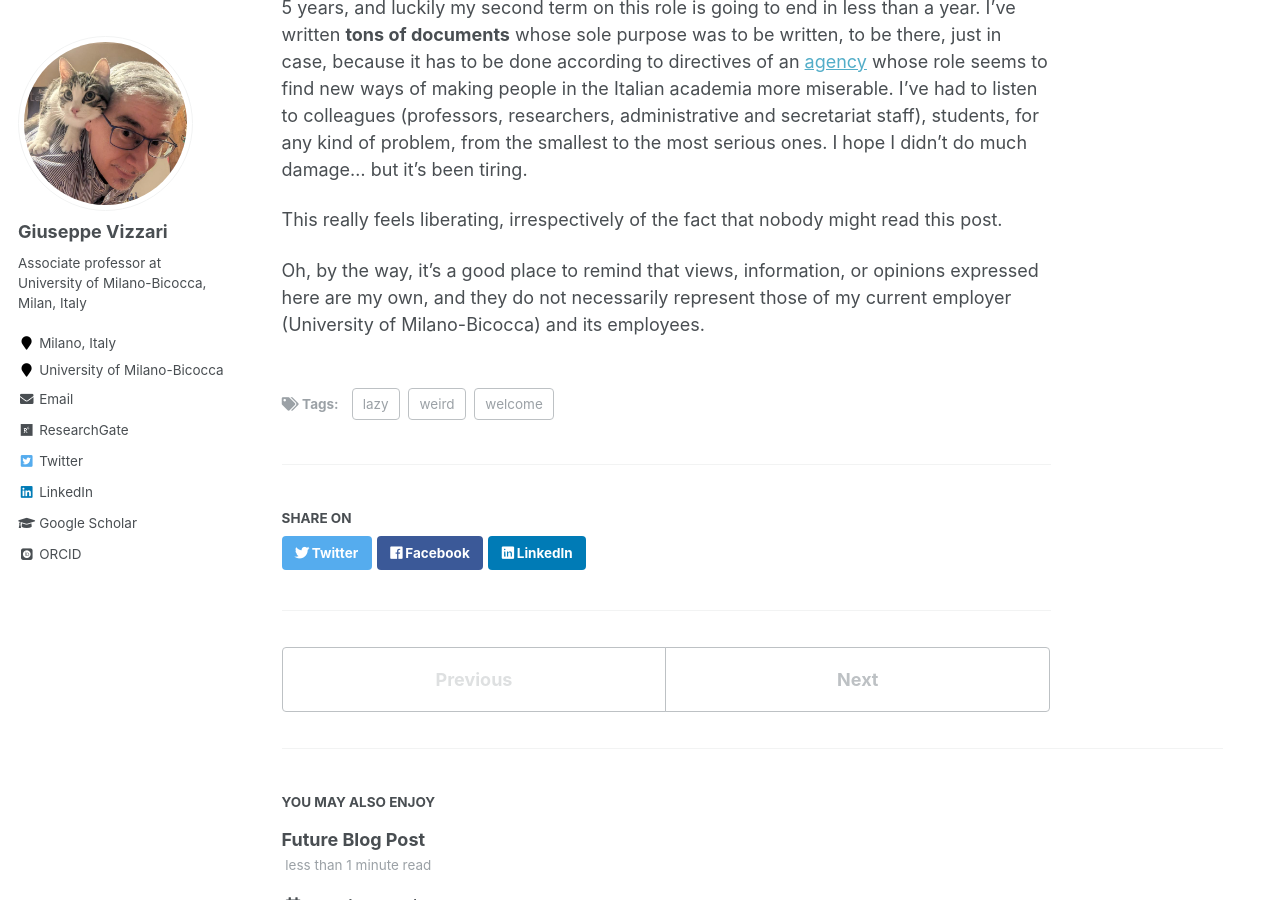
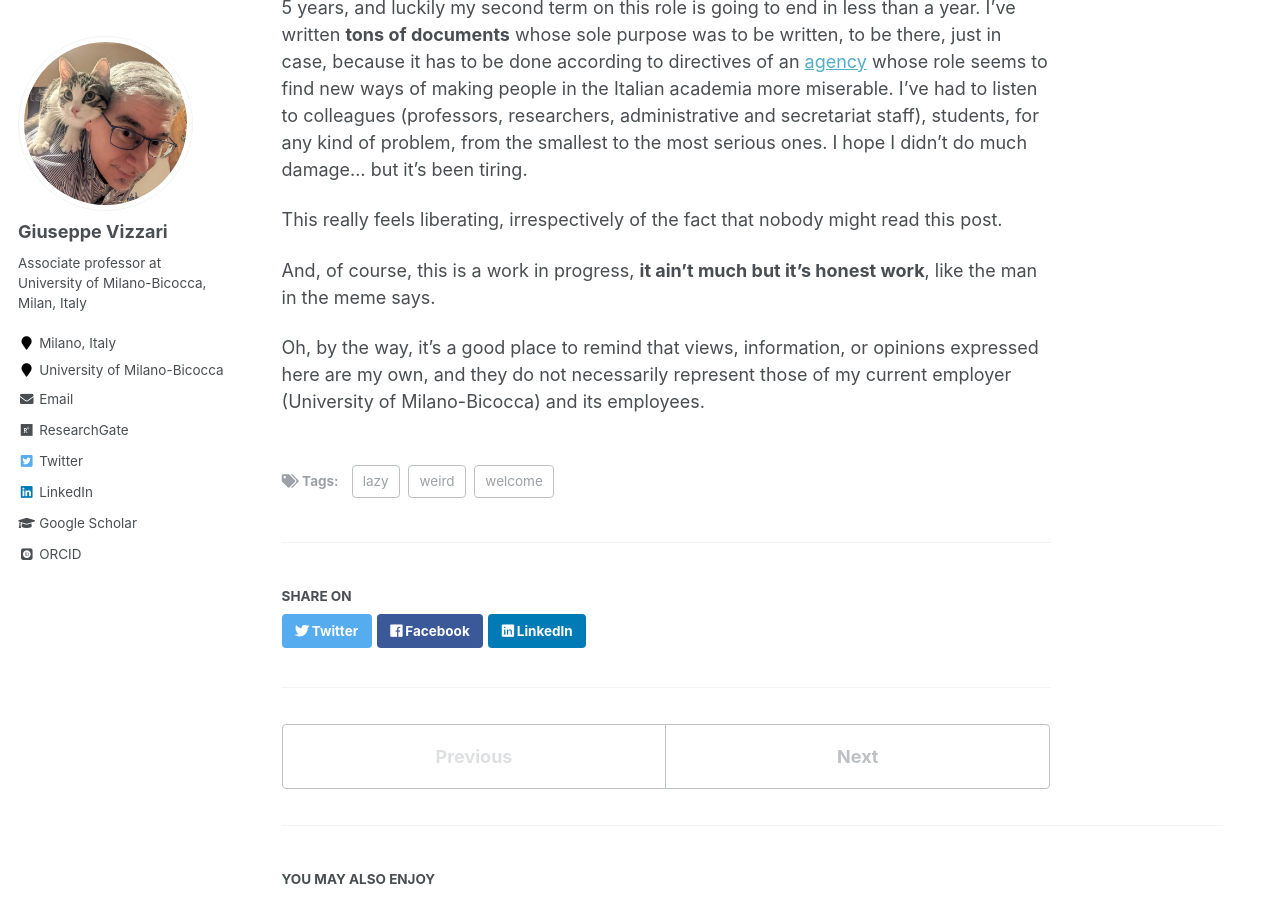
Before and after one commit to GiuseppeVizzari/GiuseppeVizzari.github.io, a Jekyll site: the page built from _posts/2023-10-27-First-post.md, in a window 1280 px wide and 900 px high, scrolled down 643 px. Built offline with Jekyll 4.4.1, drawn with Linux system fonts in a browser that asks for light colours; some web fonts are replaced.

Commit message:
Again, blog

```diff
--- a/_posts/2023-10-27-First-post.md
+++ b/_posts/2023-10-27-First-post.md
@@ -16,4 +16,6 @@ To kick off a personal web page on Github, although there's of course __nothing_
 
 This really feels liberating, irrespectively of the fact that nobody might read this post.
 
+And, of course, this is a work in progress, __it ain't much but it's honest work__, like the man in the meme says.
+
 Oh, by the way, it's a good place to remind that views, information, or opinions expressed here are my own, and they do not necessarily represent those of my current employer (University of Milano-Bicocca) and its employees.
```
